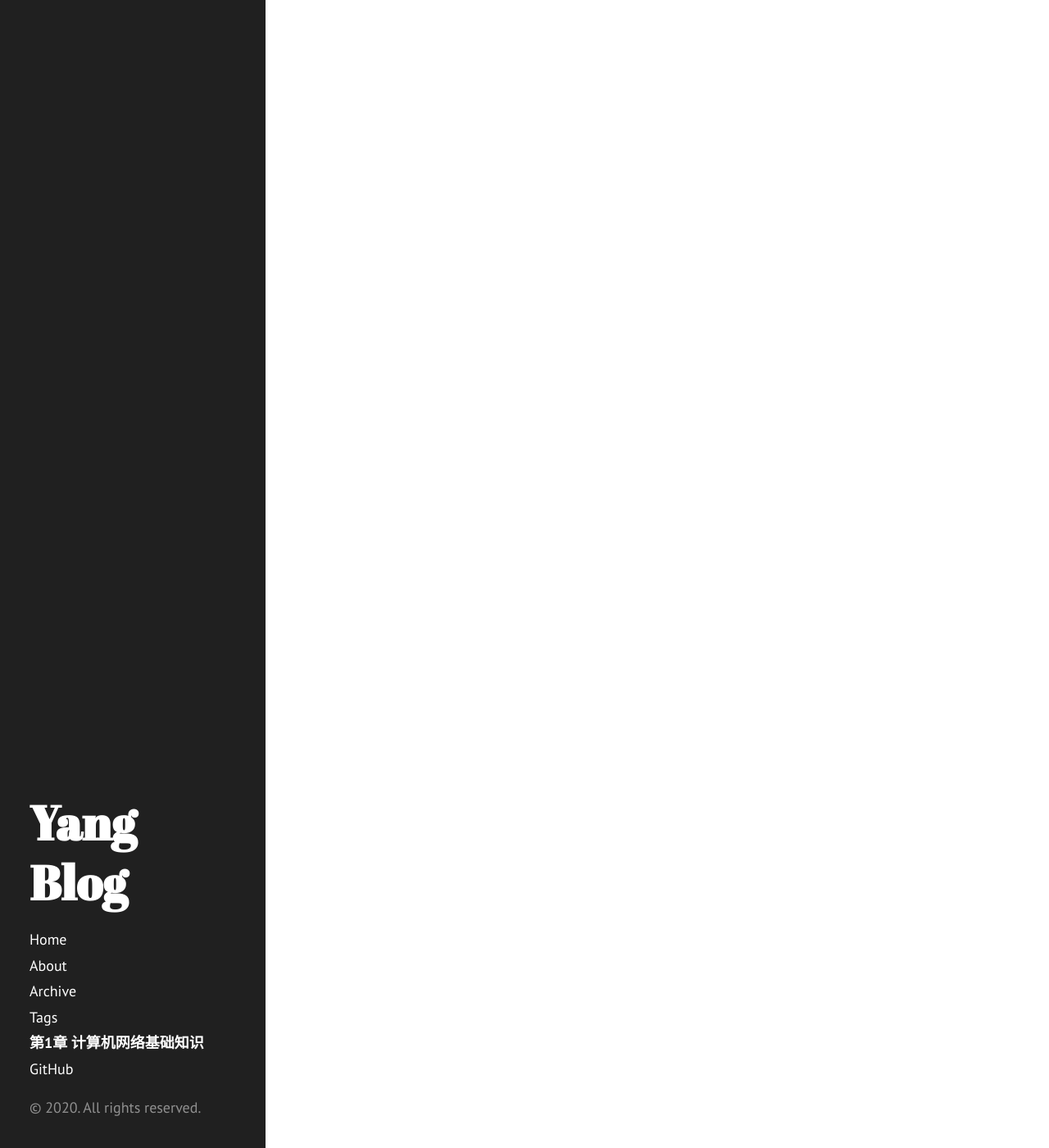
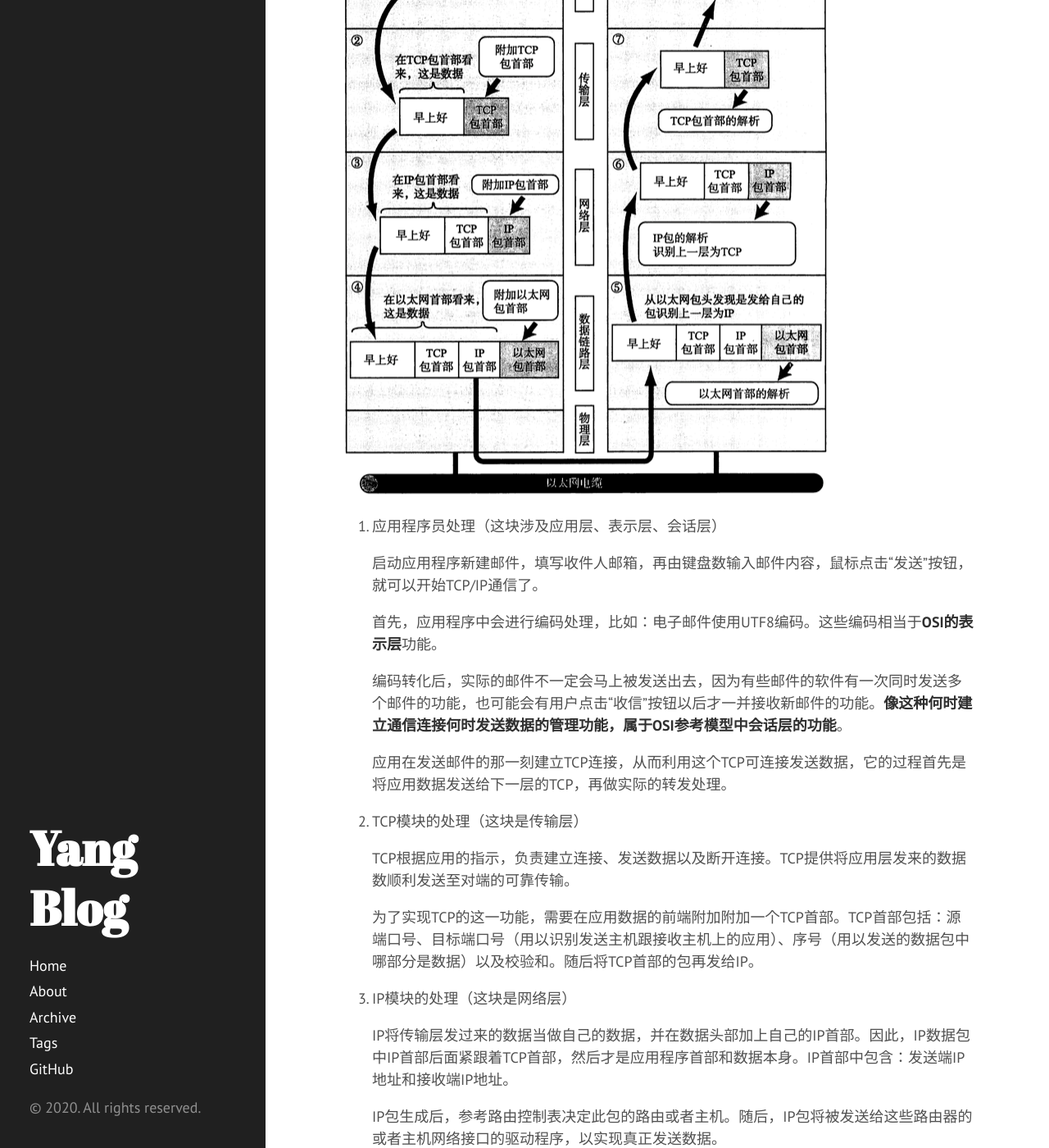
Before and after one commit to diego1109/diego1109.github.io, a Jekyll site: the page built from note-markdown/协议tcp-ip.md, in a window 1280 px wide and 1400 px high, scrolled down 2992 px. Shown: the whole window at 82% size. Built offline with Jekyll 4.4.1, drawn with Linux system fonts in a browser that asks for light colours; nearby versions of some CDN libraries; our own code applies the rules of GitHub Pages for plain Markdown files; some of the changed text lies outside the part shown.

Commit message:
note: update tcp/ip

```diff
--- a/note-markdown/tcp-ip协议.md
+++ b/note-markdown/协议tcp-ip.md
@@ -38,7 +40,7 @@ OSI模型将通信协议中必要的模型分成7层，通过这些分层，使
 
 **网络接口层（数据链路层）**：网络接口层利用以太网中的数据链路层进行通信。（没明白这层到底是做什么用的）
 
-**互联网层（网络层）**：互联网层使用IP协议（这层有IP、ICMP、ARP三种协议），IP协议的作用是将分组数据包发送到目的主机，该功能具体由操作系统实现，而且连接互联网的所有主机跟路由器必须都实现IP的功能。
+**互联网层（网络层）**：互联网层使用IP协议（这层有IP、ICMP、ARP三种协议），**IP协议的作用是将分组数据包发送到目的主机**，该功能具体由操作系统实现，而且连接互联网的所有主机跟路由器必须都实现IP的功能。
 
 - IP是跨越网络传送数据包，使整个互联网都能收到数据的协议。IP协议使数据能够发送到地球的另一端，这期间它使用IP地址作为主机的标识。
 - IP还隐含着数据链路层的功能。通过IP，相互通信的主机之间不论经过怎样的底层数据链路都能够实现通信。
@@ -46,7 +48,7 @@ OSI模型将通信协议中必要的模型分成7层，通过这些分层，使
 - ICMP：IP数据包在发送途中一旦发生异常导致无法到达对端目标地址时，需要给发送端发送一个发生异常的通知。ICMP就只为这一功能而定制的。它有时也被用来争端网络的健康状况。
 - ARP：从分组数据包IP地址中解析出目标主机的物理地址（MAC地址）的一种协议。
 
-**传输层**：TCP/IP的传输层具有两个代表性的协议：TCP协议和UDP协议。传输层的主要功能就是能够让应用程序之间实现通信。计算机内部，通常同一时间运行着多个程序。为此，必须分清是哪些程序与那哪些程序在进行通信。识别这些程序的是端口号。
+**传输层**：TCP/IP的传输层具有两个代表性的协议：TCP协议和UDP协议。**传输层的主要功能就是能够让应用程序之间实现通信**。计算机内部，通常同一时间运行着多个程序。为此，必须分清是哪些程序与那哪些程序在进行通信。识别这些程序的是端口号。
 
 - TCP是有种面向有连接的传输协议。他可以保证两端通信主机之间的通信可达。TCP能够正确处理在传输过程中丢包、传输顺序乱掉等异常情况。此外，TCP还能够有效利用带宽、缓解网络拥堵。然而、为了建立与断开连接，有时它需要至少7次的发包首保，导致网络流量浪费。此外，为了提高网络的利用率，TCP协议中定义了各种各样复杂的规范，因此不利于视频会议等场合使用。
 - UDP有别于TCP，他是一种面向无连接的传输层协议。UDP不会关注对端是否真的收到了传过去的数据，如果需要检查对端是否收到分组数据包，或者对端是否连接到网络，则需要再应用程序中实现。UDP长用于分组数据较少或多播、广播通信以及视频通信等多媒体领域。
@@ -60,3 +62,47 @@ OSI模型将通信协议中必要的模型分成7层，通过这些分层，使
 - **FTP协议**：文件传输是指将保存在其他计算机硬盘上的文件转移到本地硬盘上，或将本地硬盘的文件传送到其他计算机硬盘上，该过程使用的协议是FTP（File Transfer Protocol）。
 - **SSH协议**：在两台计算之间进行安全的信息传输的，需要用到SSH（Secure SHell）协议。
 - **SNMP协议**：在TCP/IP中进行网络管理时，采用SNMP（Simple Network Management Protocol）协议。使用SNMP管理的主机、网桥、路由器等称作SNMP代理（Agent），而进行管理的那一段叫做管理器（Manager）。SNMP正是这个Manager与Agent所要用到的协议。
+
+### 2.4.2 TCP/IP分层模型通信示例
+
+假设甲给乙发送电子邮件，内容为：“早上好”。而从TCP/IP通信上看，是从一台计算机A想另外一台计算机B发送电子邮件。我们通过这个例子来认识下TCP/IP 通信的过程
+
+![](https://cdn.jsdelivr.net/gh/diego1109/diego1109.github.io/images/tcp-ip-send-email.png)
+
+1. 应用程序员处理（这块涉及应用层、表示层、会话层）
+
+    启动应用程序新建邮件，填写收件人邮箱，再由键盘数输入邮件内容，鼠标点击“发送”按钮，就可以开始TCP/IP通信了。
+
+    首先，应用程序中会进行编码处理，比如：电子邮件使用UTF8编码。这些编码相当于**OSI的表示层**功能。
+
+    编码转化后，实际的邮件不一定会马上被发送出去，因为有些邮件的软件有一次同时发送多个邮件的功能，也可能会有用户点击“收信”按钮以后才一并接收新邮件的功能。**像这种何时建立通信连接何时发送数据的管理功能，属于OSI参考模型中会话层的功能**。
+
+    应用在发送邮件的那一刻建立TCP连接，从而利用这个TCP可连接发送数据，它的过程首先是将应用数据发送给下一层的TCP，再做实际的转发处理。
+
+2. TCP模块的处理（这块是传输层）
+
+    TCP根据应用的指示，负责建立连接、发送数据以及断开连接。TCP提供将应用层发来的数据数顺利发送至对端的可靠传输。
+
+    为了实现TCP的这一功能，需要在应用数据的前端附加附加一个TCP首部。TCP首部包括：源端口号、目标端口号（用以识别发送主机跟接收主机上的应用）、序号（用以发送的数据包中哪部分是数据）以及校验和。随后将TCP首部的包再发给IP。
+
+3. IP模块的处理（这块是网络层）
+
+    IP将传输层发过来的数据当做自己的数据，并在数据头部加上自己的IP首部。因此，IP数据包中IP首部后面紧跟着TCP首部，然后才是应用程序首部和数据本身。IP首部中包含：发送端IP地址和接收端IP地址。
+
+    IP包生成后，参考路由控制表决定此包的路由或者主机。随后，IP包将被发送给这些路由器的或者主机网络接口的驱动程序，以实现真正发送数据。
+
+    如果尚不知道接收端的MAC地址，可以利用ARP协议查找。只要知道了对端的MAC地址，就可以将MAC地址和IP地址交给以太网的驱动程序，实现数据传输。
+
+4. 网络接口（以太网驱动）的处理（这块是网卡层，也叫数据链路层）
+
+    从网络层传输过来的IP包，对于以太网驱动来说不过就是数据。给这数据附加上以太网首部并进行发送处理。以太网首部中包含：接收端MAC地址、发送端MAC地址和标志以太网类型的以太网数据的协议。**根据上述信息产生的以太网数据包将通过物理层传输给接收端**。
+
+    ![data-link-layer](https://cdn.jsdelivr.net/gh/diego1109/diego1109.github.io/images/data-link-layer.png)
+
+    分组数据包，经过以太网的数据链路层时的大致流程如上图所示（对各个包首部做了简化）。包流动时，从前往后依次被附加了以太网包首部、IP包首部、TCP包首部以及应用程序自己的包首部和数据。而包的最后则追加了以太网包尾。
+
+    每个包首部中至少会包含两个信息：一个是发送端和接收端地址，另一个是上一层协议的类型。
+
+    进过每个协议分层时，都必须有识别包发送端和接收端的信息。以太网会用MAC地址，IP会用IP地址，TCP会用端口号识别两主机的地址。即使在应用程序中，像电子邮件地址这样的信息也是一种地址标识。这些地址信息都会在每个包经由各个分层时，附加到协议对应的包首部里面。
+
+    此外，每个包首部中还包含一个识别位，它是用来表示上一层协议的种类信息。例如以太网的包首部中的以太网类型，IP中的协议类型，TCP/UDP中两个端口的端口号等都起着识别类型的作用。就是在应用的首部信息中，有时也会包含一个用来识别其数据类型的标签。
```
Also changed, not shown: other parts of note-markdown/协议tcp-ip.md (+2 -0 lines).
